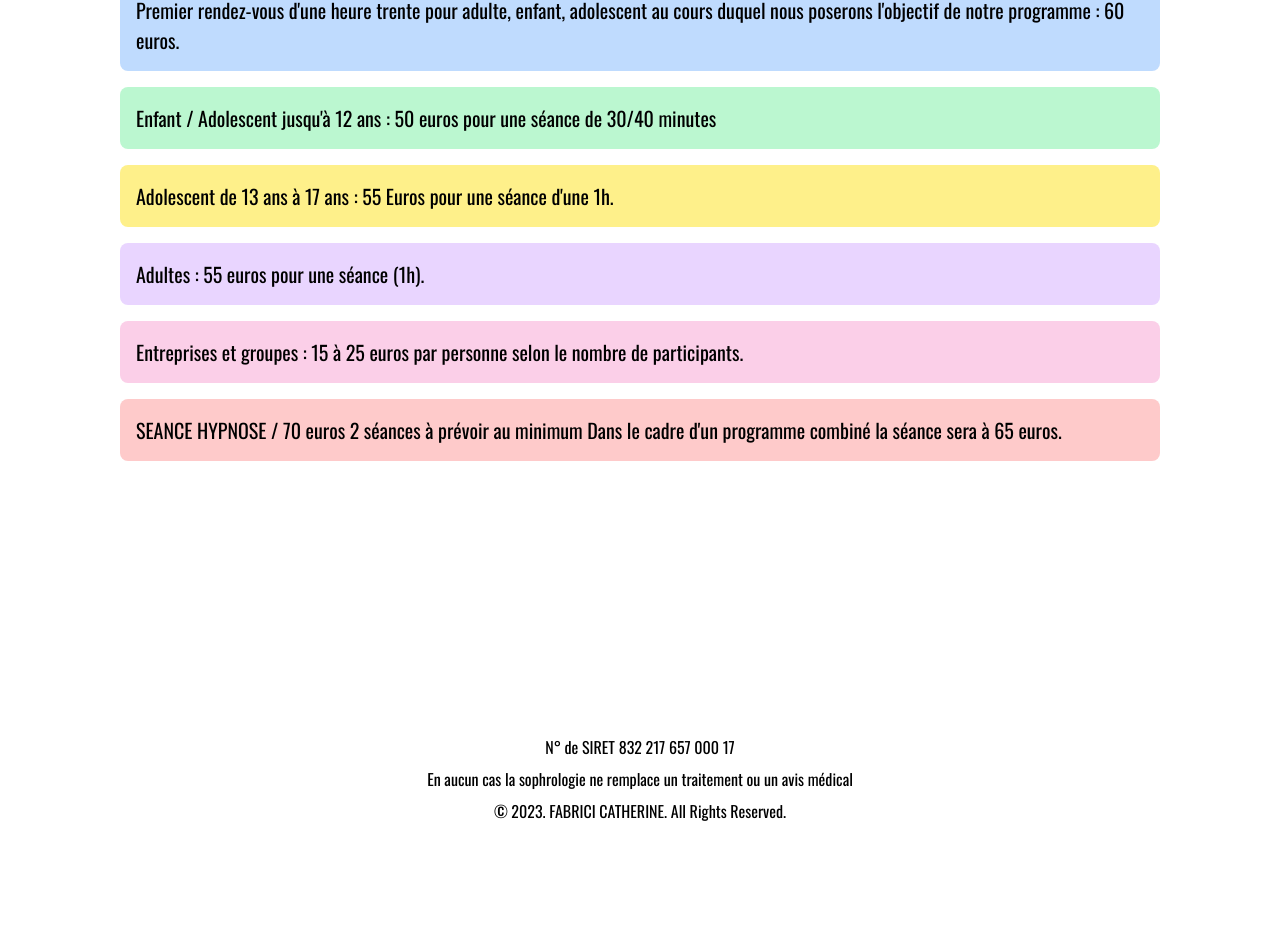
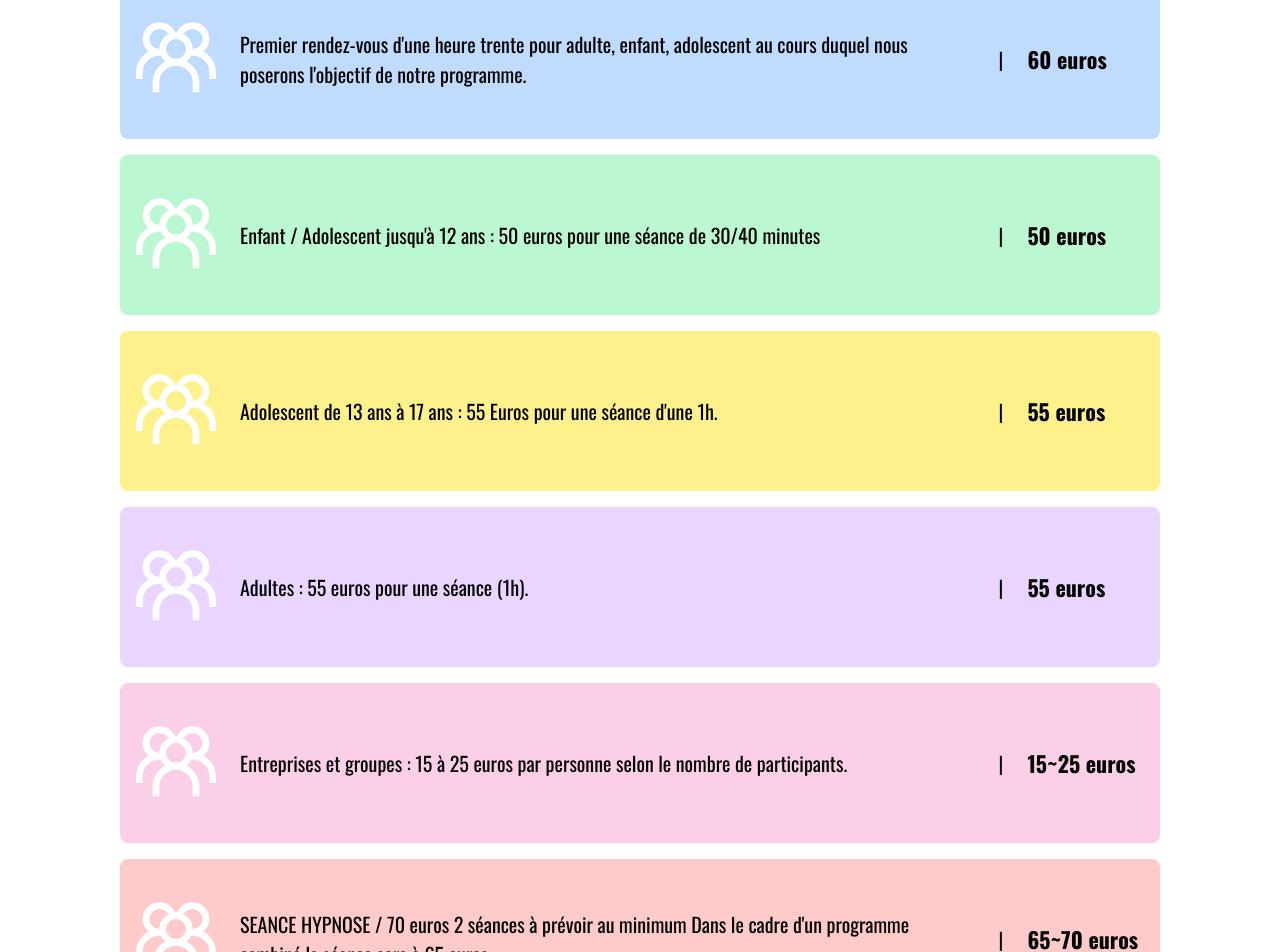
Before and after one commit to sophrologue/reactjs, a React (Vite) app: page /price in a window 1280 px wide. Shown: the part 233-1185 px from the top of the page. Before the commit the page ends 1072 px from the top, so only its background shows below. Built offline with nearby package versions, Linux system fonts and the light colour scheme; the HTML template or start-up script is replaced by a standard one.

Commit message:
tarifs page UI updated

```diff
--- a/src/pages/PricePage.jsx
+++ b/src/pages/PricePage.jsx
@@ -1,31 +1,77 @@
+import groupIcon from "../assets/grommet-icons_group.svg";
+
 export const PricePage = () => {
   return (
-    <div className="flex flex-col my-5 w-screen xsm:px-10 h-screen max-w-[70rem] mx-auto">
+    <div className="flex flex-col my-5 w-screen xsm:px-10 h-full max-w-[70rem] mx-auto">
       <h1 className="text-4xl my-5 font-[700] text-center">Tarifs</h1>
       <div className="flex flex-col gap-4 xsm:text-[16px] md:text-[20px]">
-        <p className="bg-blue-200 rounded-lg p-4">
-          Premier rendez-vous d'une heure trente pour adulte, enfant, adolescent
-          au cours duquel nous poserons l'objectif de notre programme : 60
-          euros.
+        <div className="bg-blue-200 flex md:flex-row xsm:flex-col items-center  md:h-40 xsm:h-80 p-4 gap-6 rounded-lg">
+          {" "}
+          <img src={groupIcon} alt="" className="w-30" />
+          <p className="rounded-lg w-full">
+            Premier rendez-vous d'une heure trente pour adulte, enfant,
+            adolescent au cours duquel nous poserons l'objectif de notre
+            programme.
           </p>
-        <p className="bg-green-200 rounded-lg p-4">
-          Enfant / Adolescent jusqu'à 12 ans : 50 euros pour une séance de 30/40
-          minutes
+          <p className="xsm:hidden md:block">|</p>
+          <p className="font-bold text-[22px] xsm:w-full md:w-40">60 euros</p>
+        </div>
+        <div className="bg-green-200 flex md:flex-row xsm:flex-col items-center  md:h-40 xsm:h-80 p-4 gap-6 rounded-lg">
+          {" "}
+          <img src={groupIcon} alt="" className="w-30" />
+          <p className="rounded-lg w-full">
+            Enfant / Adolescent jusqu'à 12 ans : 50 euros pour une séance de
+            30/40 minutes
           </p>
-        <p className="bg-yellow-200 rounded-lg p-4">
+          <p className="xsm:hidden md:block">|</p>
+          <p className="font-bold text-[22px] xsm:w-full md:w-40">50 euros</p>
+        </div>
+        <div className="bg-yellow-200 flex md:flex-row xsm:flex-col items-center  md:h-40 xsm:h-80 p-4 gap-6 rounded-lg">
+          {" "}
+          <img src={groupIcon} alt="" className="w-30" />
+          <p className="rounded-lg w-full">
             Adolescent de 13 ans à 17 ans : 55 Euros pour une séance d'une 1h.
           </p>
-        <p className="bg-purple-200 rounded-lg p-4">
+          <p className="xsm:hidden md:block">|</p>
+          <p className="font-bold text-[22px] xsm:w-full md:w-40">55 euros</p>
+        </div>
+        <div className="bg-purple-200 flex md:flex-row xsm:flex-col items-center  md:h-40 xsm:h-80 p-4 gap-6 rounded-lg">
+          {" "}
+          <img src={groupIcon} alt="" className="w-30" />
+          <p className="rounded-lg w-full">
             Adultes : 55 euros pour une séance (1h).
           </p>
-        <p className="bg-pink-200 rounded-lg p-4">
-          Entreprises et groupes : 15 à 25 euros par personne selon le nombre de
-          participants.
+          <p className="xsm:hidden md:block">|</p>
+          <p className="font-bold text-[22px] xsm:w-full md:w-40">55 euros</p>
+        </div>
+        <div className="bg-pink-200 flex md:flex-row xsm:flex-col items-center  md:h-40 xsm:h-80 p-4 gap-6 rounded-lg">
+          {" "}
+          <img src={groupIcon} alt="" className="w-30" />
+          <p className="rounded-lg w-full">
+            Entreprises et groupes : 15 à 25 euros par personne selon le nombre
+            de participants.
           </p>
-        <p className="bg-red-200 rounded-lg p-4">
-          SEANCE HYPNOSE / 70 euros 2 séances à prévoir au minimum Dans le cadre
-          d'un programme combiné la séance sera à 65 euros.
+          <p className="xsm:hidden md:block">|</p>
+          <p className="font-bold text-[22px]  xsm:w-full md:w-40">
+            15~25 euros
           </p>
+        </div>
+        <div className="bg-red-200 flex md:flex-row xsm:flex-col items-center  md:h-40 xsm:h-80 p-4 gap-6 rounded-lg">
+          {" "}
+          <img src={groupIcon} alt="" className="w-30" />
+          <p className="rounded-lg w-full">
+            SEANCE HYPNOSE / 70 euros 2 séances à prévoir au minimum Dans le
+            cadre d'un programme combiné la séance sera à 65 euros.
+          </p>
+          <p className="xsm:hidden md:block">|</p>
+          <p className="font-bold text-[22px]  xsm:w-full md:w-40">
+            65~70 euros
+          </p>
+        </div>
+
+        {/*  */}
+        {/*  */}
+        {/*  */}
       </div>
     </div>
   );
--- a/src/pages/Sophologie.jsx
+++ b/src/pages/Sophologie.jsx
@@ -1,17 +1,16 @@
 import img from "../assets/sophrologie-compress.jpeg";
+import benefitWallpaper from "../assets/benefit_wallpaper.jpeg";
 
 export const Sophologie = () => {
   return (
-    <div className="flex flex-col overflow-y-hidden">
-      <h1 className="text-4xl text-center p-10 font-[700]">
+    <div className="max-w-[1200px] w-full mx-auto flex flex-col gap-10 md:p-6 xsm:py-20 xsm:px-6  ">
+      <div className=" mx-auto">
+        <img src={img} alt="cancer support" className="rounded-full" />
+      </div>
+      <h1 className="xsm:text-[24px] md:text-[48px] text-center font-bold">
         Qu'est-ce que la sophrologie ?
       </h1>
-      <div className=" xsm:w-[100vw] md:w-[40vw] px-10 sn mx-auto">
-        <img src={img} alt="cancer support" />
-      </div>
-
-      <div className="xsm:mx-2 md:mx-20 xsm:p-4 md:p-10 flex flex-col justify-evenly   ">
-        <div className="flex flex-col gap-4 text-[18px]  ">
+      <div className="flex flex-col gap-4 xsm:text-[18px] md:text-[24px]  ">
         <p>
           C'est avant tout une technique simple, une méthode de développement
           personnel. Ce sont des exercices à base de respiration qui vont vous
@@ -20,39 +19,49 @@ export const Sophologie = () => {
         </p>
         <p>
           LA SOPHROLOGIE EST UNE PÉDAGOGIE, UN APPRENTISSAGE dont vous êtes le
-            principal ACTEUR.
+          principal{" "}
+          <span className="underline font-bold text-yellow-400">ACTEUR</span>.
         </p>
+        <div className="p-4 bg-blue-400 text-white rounded-lg">
           <p className="font-[700]">
             En pratiquant vous deviendrez autonome et vous serez capable de
             répondre à vos besoins concrètement dans votre vie quotidienne. A
             chaque séances nous travaillons différentes capacités en vous.
           </p>
+        </div>
         <p>
           Elle permet d'établir un équilibre, une harmonie entre le corps et
           l'esprit afin d'augmenter tous vos potentiels.
         </p>
         <p>Vous prendrez conscience de vos propres ressources.</p>
         <p>
-            La pratique des exercices de SOPHROLOGIE vous permettra de trouver
-            un bien-être au quotidien selon l'objectif que nous aurons défini
+          La pratique des exercices de SOPHROLOGIE vous permettra de trouver un
+          bien-être au quotidien selon l'objectif que nous aurons défini
           ensemble.
         </p>
-          <p className="font-bold text-4xl py-5  text-gray-700  rounded-xl ">
+        <div className="flex xsm:flex-col md:flex-row gap-4">
+          <div className="bg-red-200 p-4 space-y-4">
+            <h2 className="font-bold xsm:text-[28px] md:text-[38px]  text-gray-700 rounded-lg ">
               LES IDÉES FAUSSES SUR LA SOPHROLOGIE :
-          </p>
+            </h2>
             <p>Ce n'est pas de la psychologie.</p>
             <p>Ce n'est pas de l'hypnose.</p>
             <p>Elle n'est pas réservée uniquement aux personnes malades.</p>
-          <p className="font-bold text-4xl py-5  text-gray-700  rounded-xl ">
+          </div>
+          <div className="bg-green-200 p-4 space-y-4">
+            <h2 className="font-bold xsm:text-[28px] md:text-[38px]  text-gray-700 rounded-lg ">
               CE QUI EST VRAI :
-          </p>
+            </h2>
             <p>Elle vous permettra de voir la vie de façon plus positive.</p>
             <p>
               Les séances sont adaptées à votre personnalité et à vos besoins.
             </p>
-          <p className="font-bold text-4xl py-5  text-gray-700  rounded-xl ">
+          </div>
+        </div>
+        <div className="p-4 bg-teal-300 rounded-lg">
+          <h2 className="font-bold xsm:text-[28px] md:text-[38px]  text-gray-700  ">
             L'efficacité est prouvée scientifiquement.
-          </p>{" "}
+          </h2>{" "}
           <p>Les exercices de respiration amènent calme et détente.</p>
           <p>
             La sophrologie est une pédagogie positive, elle vous permettra de
@@ -64,35 +73,45 @@ export const Sophologie = () => {
             psychanalyste.
           </p>
           <p>Elle est prise en charge par certaines mutuelles.</p>
-          <p className="font-bold text-4xl py-5  text-gray-700  rounded-xl ">
+        </div>
+        <div className="p-4 bg-yellow-200 rounded-lg">
+          <h2 className="font-bold xsm:text-[28px] md:text-[38px]  text-gray-700  ">
             La sophrologie, avec ses exercices appropriés, vous donnera les clés
             pour mieux gérer au quotidien :
-          </p>
-          <p>La gestion du stress et des émotions.</p>
-          <p>Le burn-out ou le bore-out.</p>
-          <p>Apprendre à lâcher prise.</p>
+          </h2>
+          <p>- La gestion du stress et des émotions.</p>
+          <p>- Le burn-out ou le bore-out.</p>
+          <p>- Apprendre à lâcher prise.</p>
           <p>
-            Retrouver un sommeil réparateur, la confiance en soi, la
+            - Retrouver un sommeil réparateur, la confiance en soi, la
             concentration.
           </p>
-          <p>Accompagnement de la grossesse jusqu'à l'accouchement.</p>
-          <p>Se donner de l'énergie pour lutter contre la fatigue.</p>
+          <p>- Accompagnement de la grossesse jusqu'à l'accouchement.</p>
+          <p>- Se donner de l'énergie pour lutter contre la fatigue.</p>
           <p>
-            Pour la femme, vivre avec plus de sérénité la période de la
+            - Pour la femme, vivre avec plus de sérénité la période de la
             ménopause.
           </p>
           <p>
-            La préparation mentale aux examens, compétitions sportives,
+            - La préparation mentale aux examens, compétitions sportives,
             entretiens professionnels.
           </p>
-          <p>Certaines maladies grave comme le cancer.</p>
-          <p>L'angoisse et l'anxiété, la dépression.</p>
-          <p>Les douleurs, les migraines, l'urticaire.</p>
-          <p>Stress lié aux changements : mariage, déménagement, décès.</p>
-          <p className="font-bold text-4xl py-5  text-gray-700  rounded-xl ">
+          <p>- Certaines maladies grave comme le cancer.</p>
+          <p>- L'angoisse et l'anxiété, la dépression.</p>
+          <p>- Les douleurs, les migraines, l'urticaire.</p>
+          <p>- Stress lié aux changements : mariage, déménagement, décès.</p>
+        </div>
+        <div className="space-y-4">
+          {" "}
+          <h2 className="font-bold xsm:text-[28px] md:text-[38px]  text-gray-700  text-center">
             Les bienfaits que cela vous apportera :
-          </p>
-          <p>
+          </h2>{" "}
+          <img
+            src={benefitWallpaper}
+            alt="benefits wallpaper"
+            className="rounded-full w-[550px] ] mx-auto"
+          />
+          <p className="font-bold  ">
             une meilleure connaissance de soi, un bien-être, une détente
             profonde, une harmonie entre le corps et l'esprit, un renforcement
             de ses capacités corporelles, de sa confiance en soi, une
```
Also changed, not shown: 1 other file (tests, documents, lock files or other folders). Lines whose indentation alone changed are shown as unchanged.
